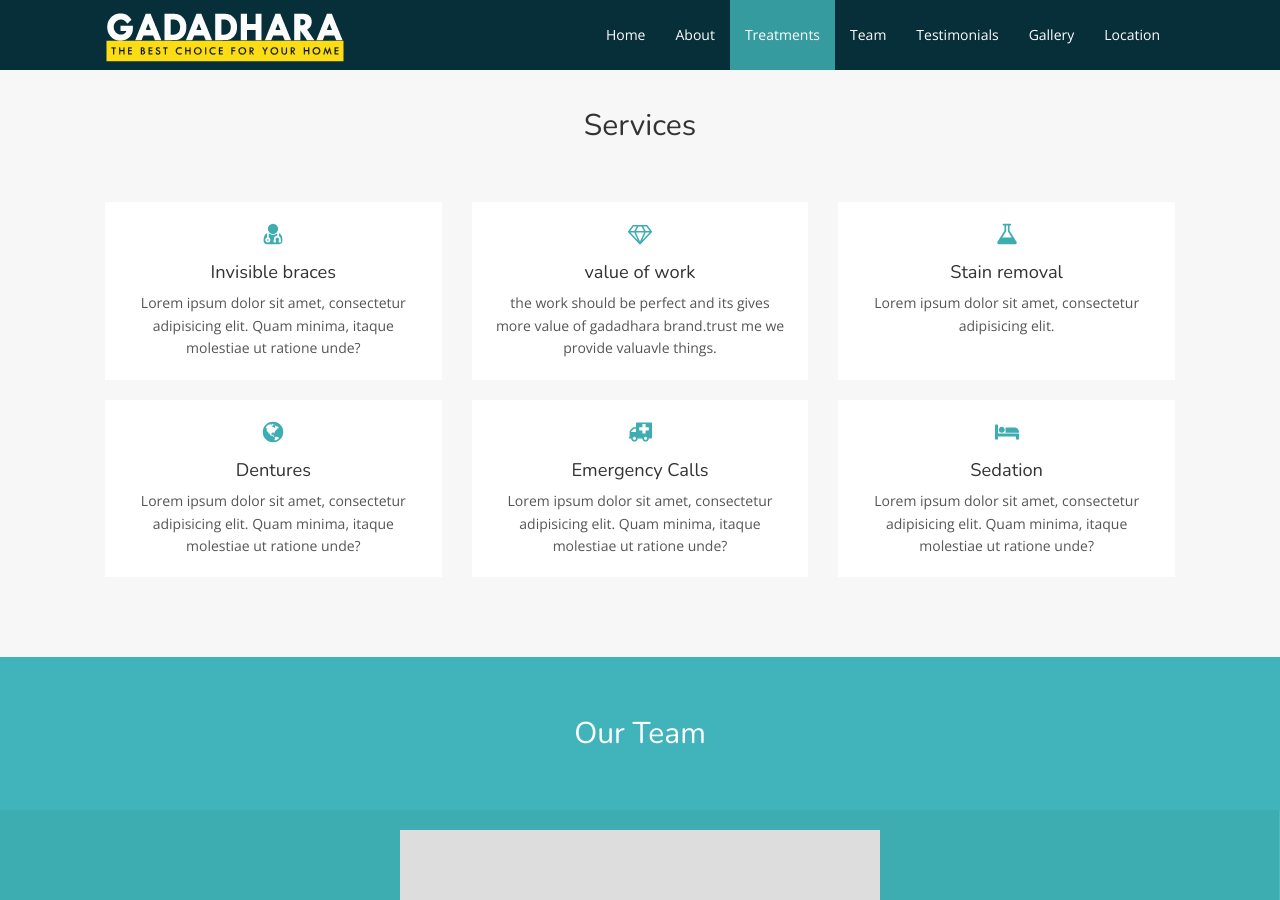
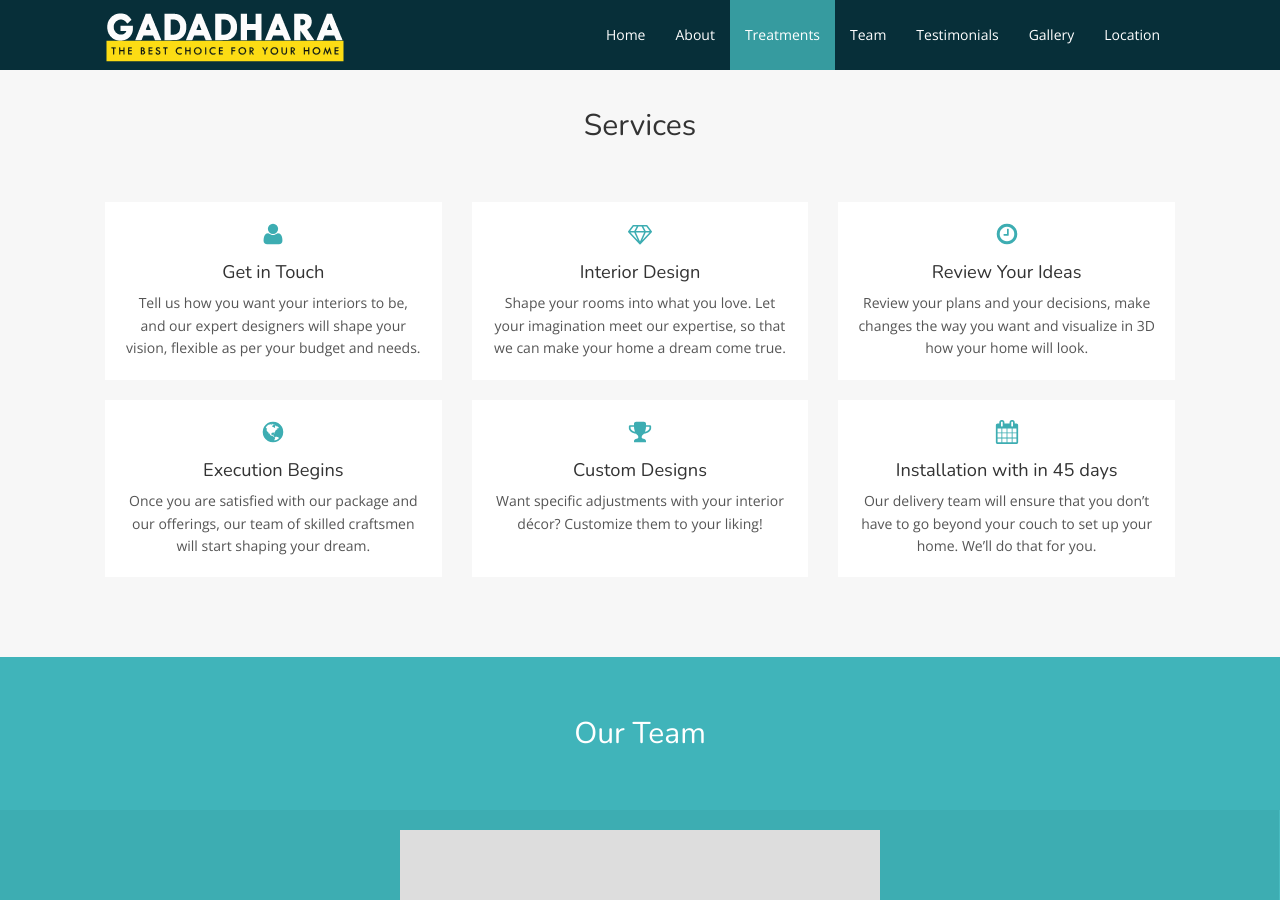
Before and after one commit to gadadhara/GADADHARA, a Jekyll site: the page built from index.html, in a window 1280 px wide and 900 px high, scrolled down 1394 px. Built offline with Jekyll 4.4.1, drawn with Linux system fonts in a browser that asks for light colours; nearby versions of some CDN libraries.

Commit message:
Update treatments.yml

```diff
--- a/_data/treatments.yml
+++ b/_data/treatments.yml
@@ -1,23 +1,23 @@
-- icon: icon-user-md
-  title: Invisible braces
-  description: Lorem ipsum dolor sit amet, consectetur adipisicing elit. Quam minima, itaque molestiae ut ratione unde?
+- icon: icon-user
+  title: Get in Touch
+  description: Tell us how you want your interiors to be, and our expert designers will shape your vision, flexible as per your budget and needs.
 
 - icon: icon-diamond
-  title: value of work
-  description: the work should be perfect and its gives more value of gadadhara brand.trust me we provide valuavle things.
+  title: Interior Design
+  description: Shape your rooms into what you love. Let your imagination meet our expertise, so that we can make your home a dream come true.
 
-- icon: icon-flask
-  title: Stain removal
-  description: Lorem ipsum dolor sit amet, consectetur adipisicing elit.
+- icon: icon-clock-o
+  title: Review Your Ideas
+  description: Review your plans and your decisions, make changes the way you want and visualize in 3D how your home will look.
 
 - icon: icon-globe
-  title: Dentures
-  description: Lorem ipsum dolor sit amet, consectetur adipisicing elit. Quam minima, itaque molestiae ut ratione unde?
+  title: Execution Begins
+  description: Once you are satisfied with our package and our offerings, our team of skilled craftsmen will start shaping your dream.
 
-- icon: icon-ambulance
-  title: Emergency Calls
-  description: Lorem ipsum dolor sit amet, consectetur adipisicing elit. Quam minima, itaque molestiae ut ratione unde?
+- icon: icon-trophy
+  title: Custom Designs
+  description: Want specific adjustments with your interior décor? Customize them to your liking!
 
-- icon: icon-bed
-  title: Sedation
-  description: Lorem ipsum dolor sit amet, consectetur adipisicing elit. Quam minima, itaque molestiae ut ratione unde?
+- icon: icon-calendar
+  title: Installation with in 45 days
+  description: Our delivery team will ensure that you don’t have to go beyond your couch to set up your home. We’ll do that for you.
```
